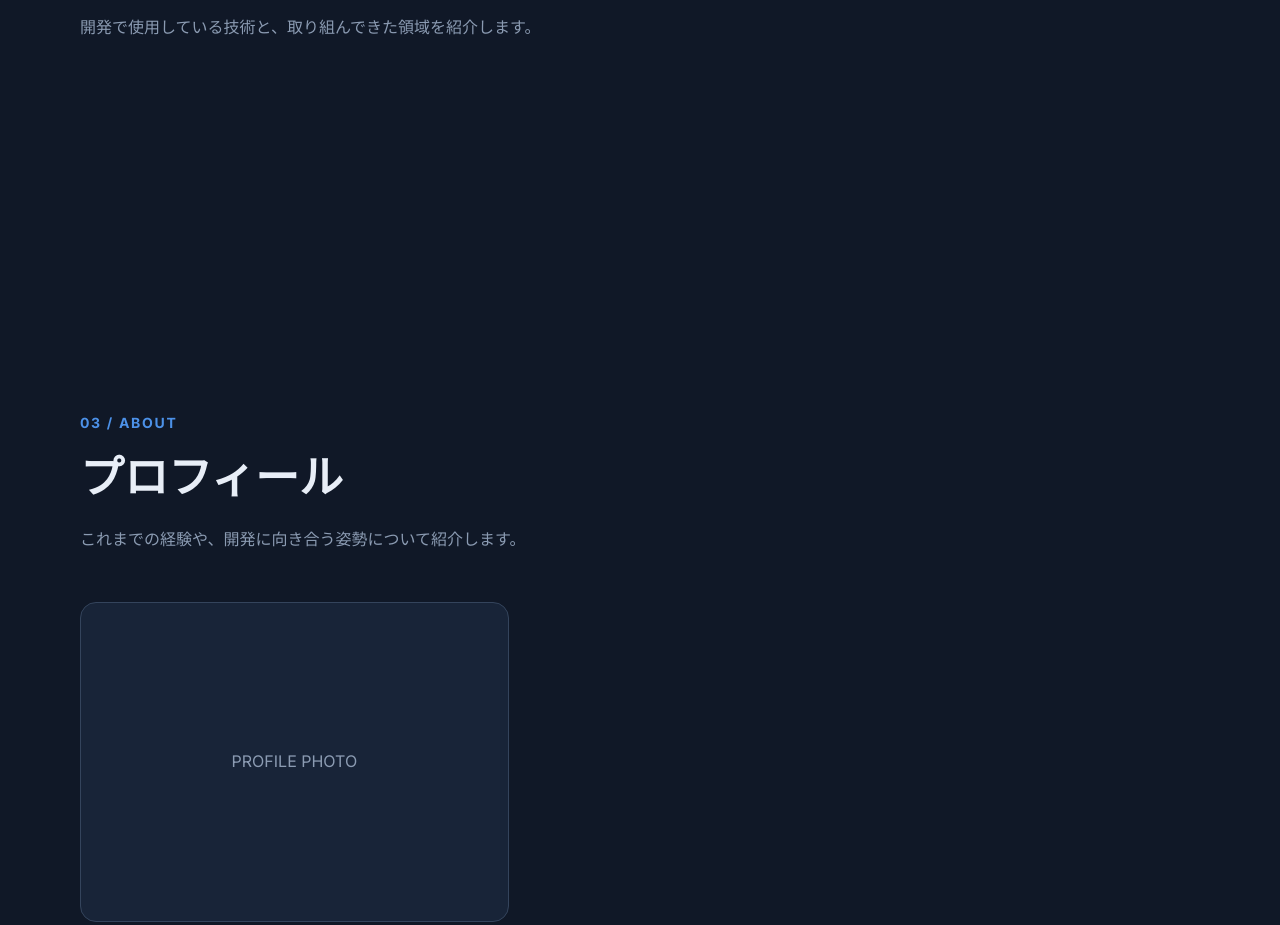
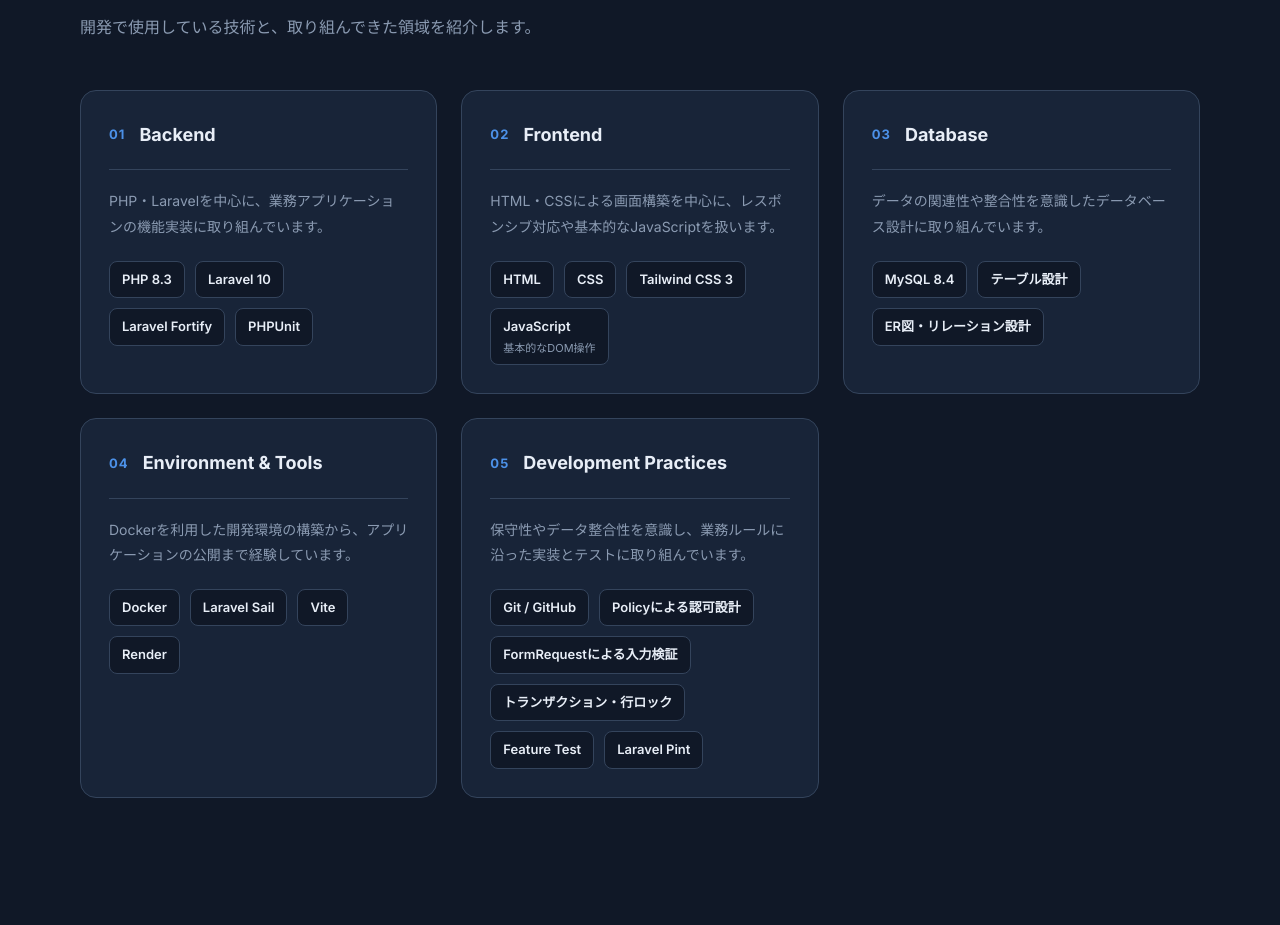
Before and after one commit to yuyu580905-dev/developer-portfolio, a plain HTML site: page index.html in a window 1280 px wide. Shown: the part 4077-5002 px from the top of the page. Drawn offline with Linux system fonts and the light colour scheme.

Commit message:
feat: SKILLSセクションを実装

```diff
--- a/css/style.css
+++ b/css/style.css
@@ -637,7 +637,82 @@ textarea {
 ======================================== */
 
 .skills-content {
-    min-height: 80px;
+    display: grid;
+    grid-template-columns: repeat(auto-fit,
+            minmax(min(100%, 300px), 1fr));
+    gap: 24px;
+}
+
+.skill-card {
+    padding: 28px;
+    border: 1px solid var(--color-border);
+    border-radius: var(--radius-card);
+    background-color: var(--color-surface);
+    transition:
+        border-color 0.2s ease,
+        transform 0.2s ease;
+}
+
+.skill-card:hover {
+    transform: translateY(-4px);
+    border-color: var(--color-accent);
+}
+
+.skill-card-header {
+    display: flex;
+    align-items: center;
+    gap: 14px;
+    padding-bottom: 18px;
+    border-bottom: 1px solid var(--color-border);
+}
+
+.skill-number {
+    color: var(--color-accent);
+    font-size: 0.8125rem;
+    font-weight: 700;
+    letter-spacing: 0.08em;
+}
+
+.skill-card-title {
+    margin: 0;
+    font-size: 1.125rem;
+    font-weight: 700;
+}
+
+.skill-card-description {
+    min-height: 3.6em;
+    margin: 18px 0 0;
+    color: var(--color-text-muted);
+    font-size: 0.875rem;
+    line-height: 1.8;
+}
+
+.skill-list {
+    display: flex;
+    flex-wrap: wrap;
+    gap: 10px;
+    margin: 22px 0 0;
+    padding: 0;
+    list-style: none;
+}
+
+.skill-list li {
+    padding: 8px 12px;
+    border: 1px solid var(--color-border);
+    border-radius: 8px;
+    background-color: var(--color-bg);
+    color: var(--color-text);
+    font-size: 0.8125rem;
+    font-weight: 600;
+    line-height: 1.5;
+}
+
+.skill-note {
+    display: block;
+    margin-top: 3px;
+    color: var(--color-text-muted);
+    font-size: 0.6875rem;
+    font-weight: 400;
 }
 
 /* ========================================
--- a/index.html
+++ b/index.html
@@ -292,7 +292,91 @@
                 </div>
 
                 <div class="skills-content">
-                    <!-- Skill groups will be added here. -->
+                    <!-- Backend -->
+                    <article class="skill-card">
+                        <div class="skill-card-header">
+                            <span class="skill-number">01</span>
+                            <h3 class="skill-card-title">Backend</h3>
+                        </div>
+                        <p class="skill-card-description">
+                            PHP・Laravelを中心に、業務アプリケーションの機能実装に取り組んでいます。
+                        </p>
+                        <ul class="skill-list">
+                            <li>PHP 8.3</li>
+                            <li>Laravel 10</li>
+                            <li>Laravel Fortify</li>
+                            <li>PHPUnit</li>
+                        </ul>
+                    </article>
+
+                    <!-- Frontend -->
+                    <article class="skill-card">
+                        <div class="skill-card-header">
+                            <span class="skill-number">02</span>
+                            <h3 class="skill-card-title">Frontend</h3>
+                        </div>
+                        <p class="skill-card-description">
+                            HTML・CSSによる画面構築を中心に、レスポンシブ対応や基本的なJavaScriptを扱います。
+                        </p>
+                        <ul class="skill-list">
+                            <li>HTML</li>
+                            <li>CSS</li>
+                            <li>Tailwind CSS 3</li>
+                            <li>JavaScript <span class="skill-note">基本的なDOM操作</span></li>
+                        </ul>
+                    </article>
+
+                    <!-- Database -->
+                    <article class="skill-card">
+                        <div class="skill-card-header">
+                            <span class="skill-number">03</span>
+                            <h3 class="skill-card-title">Database</h3>
+                        </div>
+                        <p class="skill-card-description">
+                            データの関連性や整合性を意識したデータベース設計に取り組んでいます。
+                        </p>
+                        <ul class="skill-list">
+                            <li>MySQL 8.4</li>
+                            <li>テーブル設計</li>
+                            <li>ER図・リレーション設計</li>
+                        </ul>
+                    </article>
+
+                    <!-- Development Environment -->
+                    <article class="skill-card">
+                        <div class="skill-card-header">
+                            <span class="skill-number">04</span>
+                            <h3 class="skill-card-title">Environment & Tools</h3>
+                        </div>
+                        <p class="skill-card-description">
+                            Dockerを利用した開発環境の構築から、アプリケーションの公開まで経験しています。
+                        </p>
+                        <ul class="skill-list">
+                            <li>Docker</li>
+                            <li>Laravel Sail</li>
+                            <li>Vite</li>
+                            <li>Render</li>
+                        </ul>
+                    </article>
+
+                    <!-- Development Practices -->
+                    <article class="skill-card">
+                        <div class="skill-card-header">
+                            <span class="skill-number">05</span>
+                            <h3 class="skill-card-title">Development Practices</h3>
+                        </div>
+                        <p class="skill-card-description">
+                            保守性やデータ整合性を意識し、業務ルールに沿った実装とテストに取り組んでいます。
+                        </p>
+                        <ul class="skill-list">
+                            <li>Git / GitHub</li>
+                            <li>Policyによる認可設計</li>
+                            <li>FormRequestによる入力検証</li>
+                            <li>トランザクション・行ロック</li>
+                            <li>Feature Test</li>
+                            <li>Laravel Pint</li>
+                        </ul>
+                    </article>
                 </div>
             </div>
         </section>
```
